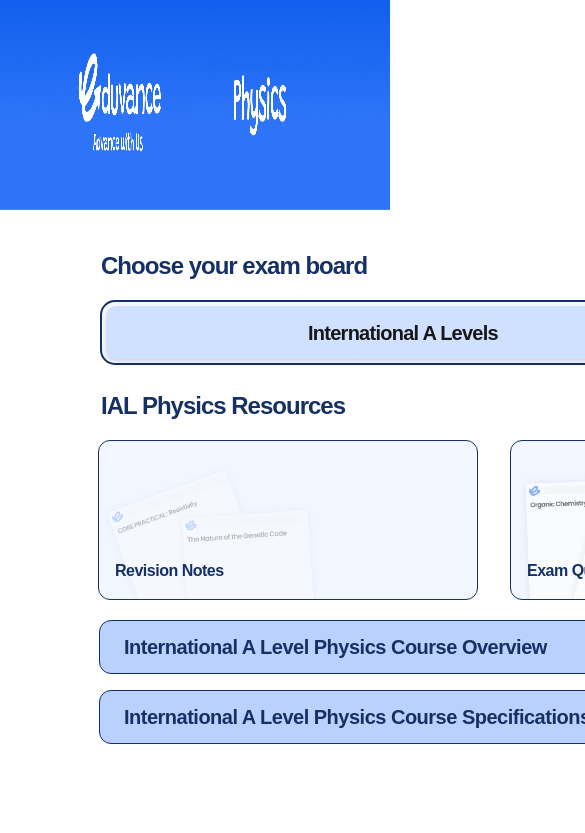
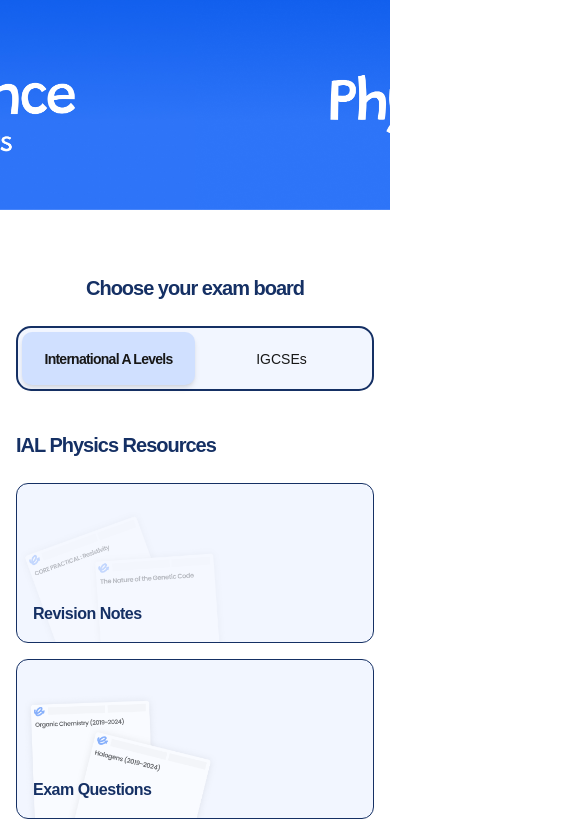
Before and after one commit to EduvanceAU/Eduvance-Website, a Next.js app: page /sub_links/physics in a window 390 px wide. Shown: the top 833 px of the page, 585 px wide, since content can reach past the window. Built offline with nearby package versions, Linux system fonts and the light colour scheme.

Commit message:
Responsive changes to main and resources pages

```diff
--- a/src/app/sub_links/physics/page.jsx
+++ b/src/app/sub_links/physics/page.jsx
@@ -4,49 +4,60 @@ import Link from "next/link";
 import { useState, useEffect } from 'react';
 
 export default function Physics() {
-
   const [selected, setSelected] = useState('option1');
 
   return (
-    <main className="flex w-full h-screen">
-      <img src="/Physics_Banner.png" alt="Physics" className="w-full h-[210px]"/>
+    <main className="flex flex-col w-full min-h-screen relative">
+      {/* Banner Image - Responsive width */}
+      <div className="w-full h-[210px] md:h-[210px] relative">
+        <img
+          src="/Physics_Banner.png"
+          alt="Physics"
+          className="w-full h-full object-cover"
+        />
+      </div>
 
-      <div className="absolute top-[300px] left-[100px] flex flex-col items-center gap-8">
-        <h3 className="font-semibold text-2xl text-[#153064] tracking-[-1px] absolute top-[-50px] left-[1px]" style={{ fontFamily: 'Poppins, sans-serif' }}>
+      {/* Content Container - Centered with responsive padding */}
+      <div className="flex flex-col items-center w-full px-4 sm:px-6 md:px-8 lg:px-16 xl:px-24 pt-16 md:pt-20 relative">
+        <h3 className="font-semibold text-xl md:text-2xl text-[#153064] tracking-[-1px] mb-6" style={{ fontFamily: 'Poppins, sans-serif' }}>
           Choose your exam board
         </h3>
-        {/* Selection Bar */}
-        <div className="flex rounded-[15px] bg-[#F2F6FF] border-[#153064] border-2 p-1 w-[1200px] h-[65px] justify-between">
+
+        {/* Selection Bar - Responsive width */}
+        <div className="flex rounded-[15px] bg-[#F2F6FF] border-[#153064] border-2 p-1 w-full max-w-[1200px] h-[65px] justify-between mb-10">
           <button
             onClick={() => setSelected('option1')}
-            className={`w-1/2 py-2 text-center rounded-[10px] transition-all ease-in-out duration-500 ${
-              selected === 'option1' ? 'bg-[#D0E0FF] shadow-md font-semibold text-xl tracking-[-0.75px]' : ''
-            }`} style={{ fontFamily: 'Poppins, sans-serif' }}
+            className={`w-1/2 py-2 text-center rounded-[10px] transition-all ease-in-out duration-500 text-sm md:text-base lg:text-xl ${
+              selected === 'option1' ? 'bg-[#D0E0FF] shadow-md font-semibold tracking-[-0.75px]' : ''
+            }`}
+            style={{ fontFamily: 'Poppins, sans-serif' }}
           >
             International A Levels
           </button>
           <button
             onClick={() => setSelected('option2')}
-            className={`w-1/2 py-2 text-center rounded-[10px] transition-all ease-in-out duration-500 ${
-              selected === 'option2' ? 'bg-[#D0E0FF] shadow-md font-semibold text-xl tracking-[-0.75px]' : 'bg transparent'
-            }`} style={{ fontFamily: 'Poppins, sans-serif' }}
+            className={`w-1/2 py-2 text-center rounded-[10px] transition-all ease-in-out duration-500 text-sm md:text-base lg:text-xl ${
+              selected === 'option2' ? 'bg-[#D0E0FF] shadow-md font-semibold tracking-[-0.75px]' : 'bg transparent'
+            }`}
+            style={{ fontFamily: 'Poppins, sans-serif' }}
           >
             IGCSEs
           </button>
-        </  div>
+        </div>
 
-        {/* Conditional content below */}
-        <div className="mt-10 transition-all duration-500 ease-in-out w-full flex justify-center">
+        {/* Conditional content */}
+        <div className="w-full max-w-[1200px] transition-all duration-500 ease-in-out">
           {selected === "option1" ? (
             <>
-              <h3 className="font-semibold text-2xl text-[#153064] tracking-[-1px] absolute top-[90px] left-[1px]" style={{ fontFamily: 'Poppins, sans-serif' }}>
+              <h3 className="font-semibold text-xl md:text-2xl text-[#153064] tracking-[-1px] mb-6" style={{ fontFamily: 'Poppins, sans-serif' }}>
                 IAL Physics Resources
               </h3>
 
-              <div className="absolute top-[-20px] flex justify-center items-center space-x-8 mt-40">
+              {/* Resource Cards - Flex wrap for responsive layout */}
+              <div className="flex flex-wrap justify-center md:justify-between gap-4 md:gap-6 mb-8">
                 <Link
                   href="/page1"
-                  className="hover-tint w-95 h-40 rounded-xl font-[550] tracking-[-0.5px] border-[1.5px] border-[#153064] flex items-end justify-start pl-4 pb-4 text-[#153064] hover:bg-[#BAD1FD] transition-all duration-300 cursor-pointer"
+                  className="hover-tint w-full sm:w-[calc(50%-8px)] md:w-[calc(33.33%-16px)] h-40 rounded-xl font-[550] tracking-[-0.5px] border-[1.5px] border-[#153064] flex items-end justify-start pl-4 pb-4 text-[#153064] hover:bg-[#BAD1FD] transition-all duration-300 cursor-pointer"
                   style={{ backgroundImage: "url('/Notes Background.png')", backgroundSize: 'cover', backgroundPosition: 'center' }}
                 >
                   Revision Notes
@@ -54,7 +65,7 @@ export default function Physics() {
 
                 <Link
                   href="/page2"
-                  className="hover-tint w-95 h-40 rounded-xl font-[550] tracking-[-0.5px] border-[1.5px] border-[#153064] flex items-end justify-start pl-4 pb-4 text-[#153064] hover:bg-[#BAD1FD] transition-all duration-300 cursor-pointer"
+                  className="hover-tint w-full sm:w-[calc(50%-8px)] md:w-[calc(33.33%-16px)] h-40 rounded-xl font-[550] tracking-[-0.5px] border-[1.5px] border-[#153064] flex items-end justify-start pl-4 pb-4 text-[#153064] hover:bg-[#BAD1FD] transition-all duration-300 cursor-pointer"
                   style={{ backgroundImage: "url('/PPQ Background.png')", backgroundSize: 'cover', backgroundPosition: 'center' }}
                 >
                   Exam Questions
@@ -62,40 +73,43 @@ export default function Physics() {
 
                 <Link
                   href="/page3"
-                  className="hover-tint w-95 h-40 rounded-xl font-[550] tracking-[-0.5px] border-[1.5px] border-[#153064] flex items-end justify-start pl-4 pb-4 text-[#153064] hover:bg-[#BAD1FD] transition-all duration-300 cursor-pointer"
+                  className="hover-tint w-full sm:w-[calc(50%-8px)] md:w-[calc(33.33%-16px)] h-40 rounded-xl font-[550] tracking-[-0.5px] border-[1.5px] border-[#153064] flex items-end justify-start pl-4 pb-4 text-[#153064] hover:bg-[#BAD1FD] transition-all duration-300 cursor-pointer"
                   style={{ backgroundImage: "url('/Papers Background.png')", backgroundSize: 'cover', backgroundPosition: 'center' }}
                 >
                   Past Papers
                 </Link>
               </div>
 
-
+              {/* Course buttons - Stacked vertically on mobile */}
+              <div className="flex flex-col gap-4 mb-8">
                 <Link href="/sub_links/psychology">
-                <button className="absolute top-[320px] left-[-1px] flex items-center justify-between w-[1205px] px-6 py-4 bg-[#BAD1FD] rounded-[12px] group hover:bg-[#A8C6FF] transition-all duration-200 border-[#153064] border-1">
-                  <p className="text-xl font-[550] text-[#153064] leading-[20px] tracking-tight text-left" style={{ fontFamily: 'Poppins, sans-serif' }}>
+                  <button className="flex items-center justify-between w-full px-4 sm:px-6 py-4 bg-[#BAD1FD] rounded-[12px] group hover:bg-[#A8C6FF] transition-all duration-200 border-[#153064] border-1">
+                    <p className="text-base md:text-lg lg:text-xl font-[550] text-[#153064] leading-tight tracking-tight text-left" style={{ fontFamily: 'Poppins, sans-serif' }}>
                       International A Level Physics Course Overview
                     </p>
                   </button>
                 </Link>
 
                 <Link href="/sub_links/psychology">
-                <button className="absolute top-[390px] left-[-1px] flex items-center justify-between w-[1205px] px-6 py-4 bg-[#BAD1FD] rounded-[12px] group hover:bg-[#A8C6FF] transition-all duration-200 border-[#153064] border-1">
-                  <p className="text-xl font-[550] text-[#153064] leading-[20px] tracking-tight text-left" style={{ fontFamily: 'Poppins, sans-serif' }}>
+                  <button className="flex items-center justify-between w-full px-4 sm:px-6 py-4 bg-[#BAD1FD] rounded-[12px] group hover:bg-[#A8C6FF] transition-all duration-200 border-[#153064] border-1">
+                    <p className="text-base md:text-lg lg:text-xl font-[550] text-[#153064] leading-tight tracking-tight text-left" style={{ fontFamily: 'Poppins, sans-serif' }}>
                       International A Level Physics Course Specifications
                     </p>
                   </button>
                 </Link>
+              </div>
             </>
           ) : (
             <>
-              <h3 className="font-semibold text-2xl text-[#153064] tracking-[-1px] absolute top-[90px] left-[1px]" style={{ fontFamily: 'Poppins, sans-serif' }}>
+              <h3 className="font-semibold text-xl md:text-2xl text-[#153064] tracking-[-1px] mb-6" style={{ fontFamily: 'Poppins, sans-serif' }}>
                 IGCSE Physics Resources
               </h3>
 
-              <div className="absolute top-[-20px] flex justify-center items-center space-x-8 mt-40">
+              {/* Resource Cards - Flex wrap for responsive layout */}
+              <div className="flex flex-wrap justify-center md:justify-between gap-4 md:gap-6 mb-8">
                 <Link
                   href="/page1"
-                  className="hover-tint w-95 h-40 rounded-xl font-[550] tracking-[-0.5px] border-[1.5px] border-[#153064] flex items-end justify-start pl-4 pb-4 text-[#153064] hover:bg-[#BAD1FD] transition-all duration-300 cursor-pointer"
+                  className="hover-tint w-full sm:w-[calc(50%-8px)] md:w-[calc(33.33%-16px)] h-40 rounded-xl font-[550] tracking-[-0.5px] border-[1.5px] border-[#153064] flex items-end justify-start pl-4 pb-4 text-[#153064] hover:bg-[#BAD1FD] transition-all duration-300 cursor-pointer"
                   style={{ backgroundImage: "url('/Notes Background.png')", backgroundSize: 'cover', backgroundPosition: 'center' }}
                 >
                   Revision Notes
@@ -103,7 +117,7 @@ export default function Physics() {
 
                 <Link
                   href="/page2"
-                  className="hover-tint w-95 h-40 rounded-xl font-[550] tracking-[-0.5px] border-[1.5px] border-[#153064] flex items-end justify-start pl-4 pb-4 text-[#153064] hover:bg-[#BAD1FD] transition-all duration-300 cursor-pointer"
+                  className="hover-tint w-full sm:w-[calc(50%-8px)] md:w-[calc(33.33%-16px)] h-40 rounded-xl font-[550] tracking-[-0.5px] border-[1.5px] border-[#153064] flex items-end justify-start pl-4 pb-4 text-[#153064] hover:bg-[#BAD1FD] transition-all duration-300 cursor-pointer"
                   style={{ backgroundImage: "url('/PPQ Background.png')", backgroundSize: 'cover', backgroundPosition: 'center' }}
                 >
                   Exam Questions
@@ -111,32 +125,34 @@ export default function Physics() {
 
                 <Link
                   href="/page3"
-                  className="hover-tint w-95 h-40 rounded-xl font-[550] tracking-[-0.5px] border-[1.5px] border-[#153064] flex items-end justify-start pl-4 pb-4 text-[#153064] hover:bg-[#BAD1FD] transition-all duration-300 cursor-pointer"
+                  className="hover-tint w-full sm:w-[calc(50%-8px)] md:w-[calc(33.33%-16px)] h-40 rounded-xl font-[550] tracking-[-0.5px] border-[1.5px] border-[#153064] flex items-end justify-start pl-4 pb-4 text-[#153064] hover:bg-[#BAD1FD] transition-all duration-300 cursor-pointer"
                   style={{ backgroundImage: "url('/Papers Background.png')", backgroundSize: 'cover', backgroundPosition: 'center' }}
                 >
                   Past Papers
                 </Link>
               </div>
 
+              {/* Course buttons - Stacked vertically on mobile */}
+              <div className="flex flex-col gap-4 mb-8">
                 <Link href="/sub_links/psychology">
-                <button className="absolute top-[320px] left-[-1px] flex items-center justify-between w-[1205px] px-6 py-4 bg-[#BAD1FD] rounded-[12px] group hover:bg-[#A8C6FF] transition-all duration-200 border-[#153064] border-1">
-                  <p className="text-xl font-[550] text-[#153064] leading-[20px] tracking-tight text-left" style={{ fontFamily: 'Poppins, sans-serif' }}>
+                  <button className="flex items-center justify-between w-full px-4 sm:px-6 py-4 bg-[#BAD1FD] rounded-[12px] group hover:bg-[#A8C6FF] transition-all duration-200 border-[#153064] border-1">
+                    <p className="text-base md:text-lg lg:text-xl font-[550] text-[#153064] leading-tight tracking-tight text-left" style={{ fontFamily: 'Poppins, sans-serif' }}>
                       International GCSE Physics Course Overview
                     </p>
                   </button>
                 </Link>
 
                 <Link href="/sub_links/psychology">
-                <button className="absolute top-[390px] left-[-1px] flex items-center justify-between w-[1205px] px-6 py-4 bg-[#BAD1FD] rounded-[12px] group hover:bg-[#A8C6FF] transition-all duration-200 border-[#153064] border-1">
-                  <p className="text-xl font-[550] text-[#153064] leading-[20px] tracking-tight text-left" style={{ fontFamily: 'Poppins, sans-serif' }}>
+                  <button className="flex items-center justify-between w-full px-4 sm:px-6 py-4 bg-[#BAD1FD] rounded-[12px] group hover:bg-[#A8C6FF] transition-all duration-200 border-[#153064] border-1">
+                    <p className="text-base md:text-lg lg:text-xl font-[550] text-[#153064] leading-tight tracking-tight text-left" style={{ fontFamily: 'Poppins, sans-serif' }}>
                       International GCSE Physics Course Specifications
                     </p>
                   </button>
                 </Link>
+              </div>
             </>
           )}
         </div>
-
       </div>
     </main>
   );
```
Also changed, not shown: src/app/globals.css (+15 -14 lines), src/app/page.tsx (+31 -55 lines), src/app/resources/page.jsx (+6 -8 lines). Lines whose indentation alone changed are shown as unchanged.
